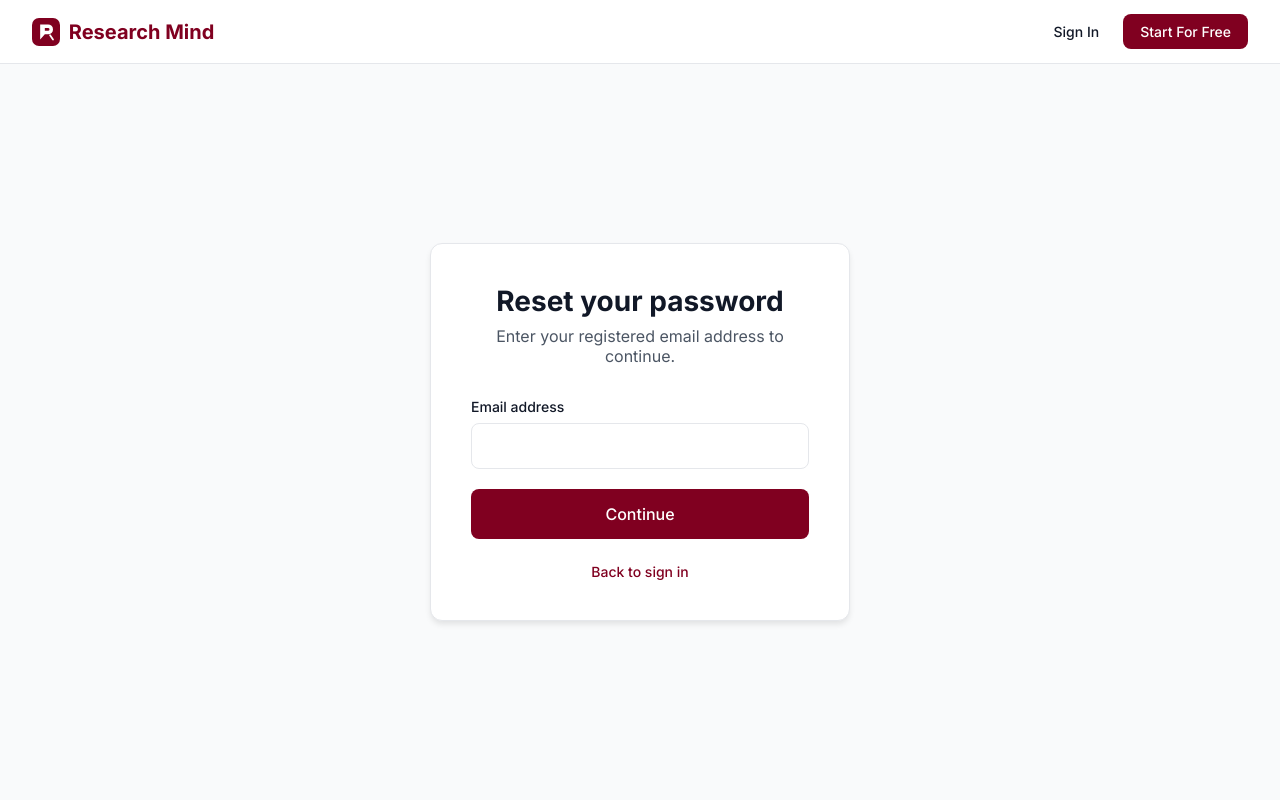
After one commit to Paras-suryavanshi/research_mind, a Flask app: page /forgot-password in a window 1280 px wide. The commit adds this page. Run offline with Flask 3, Linux system fonts and the light colour scheme.

Commit message:
Update dependencies, password reset and logout functionality

```diff
--- a/app/routes/page_routes.py
+++ b/app/routes/page_routes.py
@@ -14,6 +14,10 @@ def login_page():
     if current_user.is_authenticated:
         return redirect(url_for('pages.dashboard'))
     return render_template('auth/login.html')
+
+@page_bp.route('/forgot-password')
+def forgot_password():
+    return render_template('auth/forgot_password.html')
 
 @page_bp.route('/signup')
 def signup_page():
--- /dev/null
+++ b/app/templates/auth/forgot_password.html
@@ -0,0 +1,99 @@
+{% extends "base.html" %}
+
+{% block title %}Forgot Password | Research Mind{% endblock %}
+
+{% block styles %}
+<style>
+    .auth-container { display:flex; justify-content:center; align-items:center; min-height:calc(100vh - var(--header-height)); padding:2rem 1rem; background-color:var(--surface-color); }
+    .auth-card { background:white; padding:2.5rem; border-radius:var(--radius-lg); box-shadow:var(--shadow-md); width:100%; max-width:420px; border:1px solid var(--border-light); }
+    .auth-header { text-align:center; margin-bottom:2rem; }
+    .auth-title { font-size:1.75rem; font-weight:700; margin-bottom:0.5rem; }
+    .form-group { margin-bottom:1.25rem; }
+    .form-label { display:block; font-size:0.875rem; font-weight:500; margin-bottom:0.5rem; }
+    .form-control { width:100%; padding:0.75rem 1rem; border:1px solid var(--border-light); border-radius:var(--radius-md); font-size:1rem; }
+    .btn-block { width:100%; padding:0.875rem; font-size:1rem; }
+    .message { display:none; margin-bottom:1rem; text-align:center; font-size:0.875rem; }
+    .auth-footer { text-align:center; margin-top:1.5rem; font-size:0.875rem; }
+    .auth-link { color:var(--accent-burgundy); font-weight:500; }
+</style>
+{% endblock %}
+
+{% block public_content %}
+<div class="auth-container">
+    <div class="auth-card">
+        <div class="auth-header">
+            <h1 class="auth-title">Reset your password</h1>
+            <p style="color:var(--text-secondary);">Enter your registered email address to continue.</p>
+        </div>
+        <div id="reset-message" class="message"></div>
+        <form id="email-form">
+            <div class="form-group">
+                <label class="form-label" for="reset-email">Email address</label>
+                <input id="reset-email" class="form-control" type="email" required autocomplete="email">
+            </div>
+            <button class="btn btn-primary btn-block" type="submit">Continue</button>
+        </form>
+        <form id="password-form" style="display:none;">
+            <div class="form-group">
+                <label class="form-label" for="new-password">New password</label>
+                <input id="new-password" class="form-control" type="password" minlength="8" required autocomplete="new-password">
+            </div>
+            <div class="form-group">
+                <label class="form-label" for="confirm-password">Confirm new password</label>
+                <input id="confirm-password" class="form-control" type="password" minlength="8" required autocomplete="new-password">
+            </div>
+            <button class="btn btn-primary btn-block" type="submit">Set New Password</button>
+        </form>
+        <div class="auth-footer"><a href="/login" class="auth-link">Back to sign in</a></div>
+    </div>
+</div>
+<script>
+let resetToken = '';
+const message = document.getElementById('reset-message');
+function showMessage(text, color) {
+    message.textContent = text;
+    message.style.color = color;
+    message.style.display = 'block';
+}
+document.getElementById('email-form').addEventListener('submit', async function (event) {
+    event.preventDefault();
+    try {
+        const response = await fetch('/api/auth/forgot-password', {
+            method: 'POST',
+            headers: {'Content-Type': 'application/json'},
+            body: JSON.stringify({email: document.getElementById('reset-email').value.trim()})
+        });
+        const data = await response.json();
+        if (!response.ok) throw new Error(data.error || 'Unable to verify email.');
+        resetToken = data.reset_token;
+        this.style.display = 'none';
+        document.getElementById('password-form').style.display = 'block';
+        showMessage(data.message, '#16a34a');
+    } catch (error) {
+        showMessage(error.message, '#dc2626');
+    }
+});
+document.getElementById('password-form').addEventListener('submit', async function (event) {
+    event.preventDefault();
+    const password = document.getElementById('new-password').value;
+    if (password !== document.getElementById('confirm-password').value) {
+        showMessage('Passwords do not match.', '#dc2626');
+        return;
+    }
+    try {
+        const response = await fetch('/api/auth/reset-password', {
+            method: 'POST',
+            headers: {'Content-Type': 'application/json'},
+            body: JSON.stringify({token: resetToken, password})
+        });
+        const data = await response.json();
+        if (!response.ok) throw new Error(data.error || 'Unable to reset password.');
+        showMessage(data.message, '#16a34a');
+        this.reset();
+        setTimeout(() => { window.location.href = '/login'; }, 900);
+    } catch (error) {
+        showMessage(error.message, '#dc2626');
+    }
+});
+</script>
+{% endblock %}
--- a/app/templates/auth/login.html
+++ b/app/templates/auth/login.html
@@ -111,7 +111,7 @@
                     <input type="checkbox" id="remember" style="accent-color: var(--accent-burgundy);">
                     <span>Remember me</span>
                 </label>
-                <a href="#" class="auth-link">Forgot password?</a>
+                <a href="/forgot-password" class="auth-link">Forgot password?</a>
             </div>
 
             <button type="submit" class="btn btn-primary btn-block">Sign In</button>
--- a/requirements.txt
+++ b/requirements.txt
@@ -2,8 +2,10 @@ Flask==3.0.3
 Flask-SQLAlchemy==3.1.1
 Flask-Login==0.6.3
 Flask-Bcrypt==1.0.1
+itsdangerous==2.2.0
 requests==2.31.0
 PyPDF2==3.0.1
 beautifulsoup4==4.12.3
 python-dotenv==1.0.1
 groq==0.5.0
+psycopg2-binary==2.9.9
```
Also changed, not shown: app/config.py (+19 -1 lines), app/routes/api_user.py (+27 -2 lines), app/routes/auth_routes.py (+43 -1 lines), app/templates/user/profile.html (+20 -4 lines), app/templates/user/settings.html (+47 -3 lines), app/templates/user/upgrade.html (+23 -1 lines), README.md.
